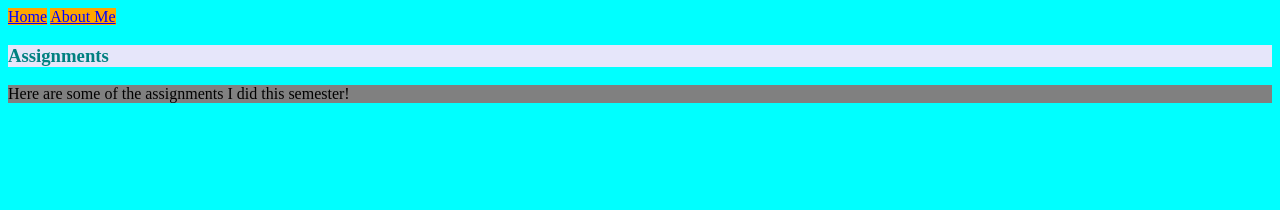
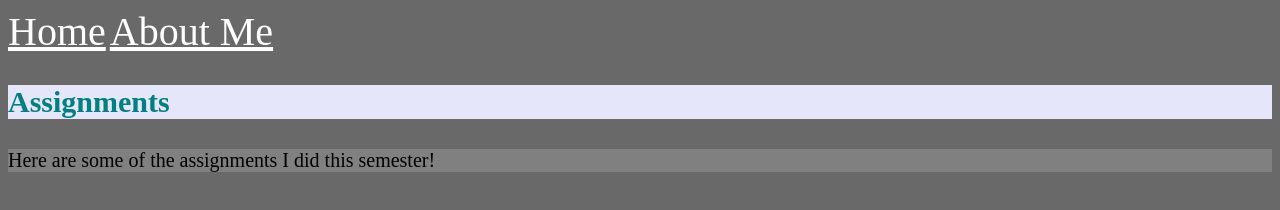
Before and after one commit to ailinc8/ailins-site, a plain HTML site: page Pages/assignments.html in a window 1280 px wide. Drawn offline with Linux system fonts and the light colour scheme.

Commit message:
Update theme.css

```diff
--- a/CSS/theme.css
+++ b/CSS/theme.css
@@ -1,25 +1,23 @@
 h3 {
-	font-size: 70;
+	font-size: 30px;
 	background-color: lavender;
 	color: teal;
-
 }
 
 
 a {
-	font-size: 60;
-	background-color: orange;
-	color: blue;
-
-
+	font-size: 40px;
+	background-color: dimgray;
+	color: white;
+	text-align: center;
 }
 
 
 p {
-	font-size: 100;
+	font-size: 20px;
 	background-color: grey;
-
-
 }
 
-body{background-color: aqua}
+body{
+	background-color: dimgray;
+}
```
